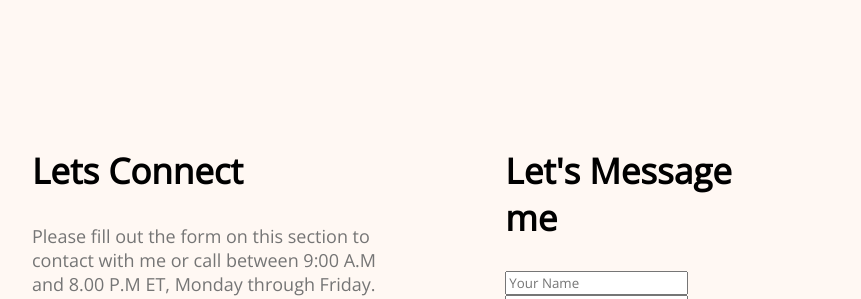
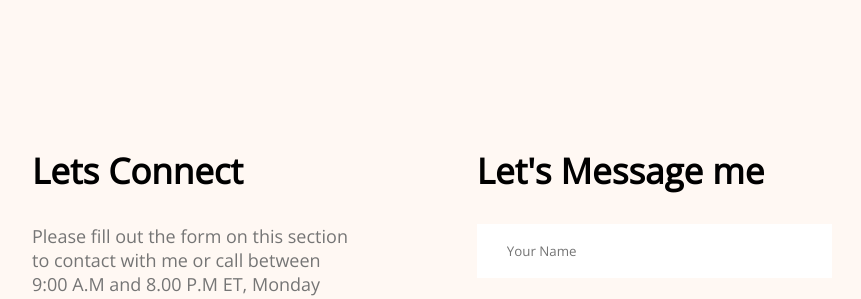
Before and after one commit to saadbinsohrab/DEVELOPER_PORTFOLIO, a plain HTML site: page index.html in a window 1280 px wide. Shown: the part 2896-3195 px from the top of the page, without its empty margins (238-1099 px from the left). Drawn offline with nearby package versions, Linux system fonts and the light colour scheme.

Commit message:
motamuti sesh

```diff
--- a/styls/portfolio.css
+++ b/styls/portfolio.css
@@ -199,3 +199,10 @@ main{
 .contact .section-title{
     text-align: left;
 }
+
+.contact input[type="text"],input[type="email"],   textarea{
+    margin-bottom: 24px;
+    border: 0;
+    width: 100%;
+    padding: 18px 30px;
+}
```
